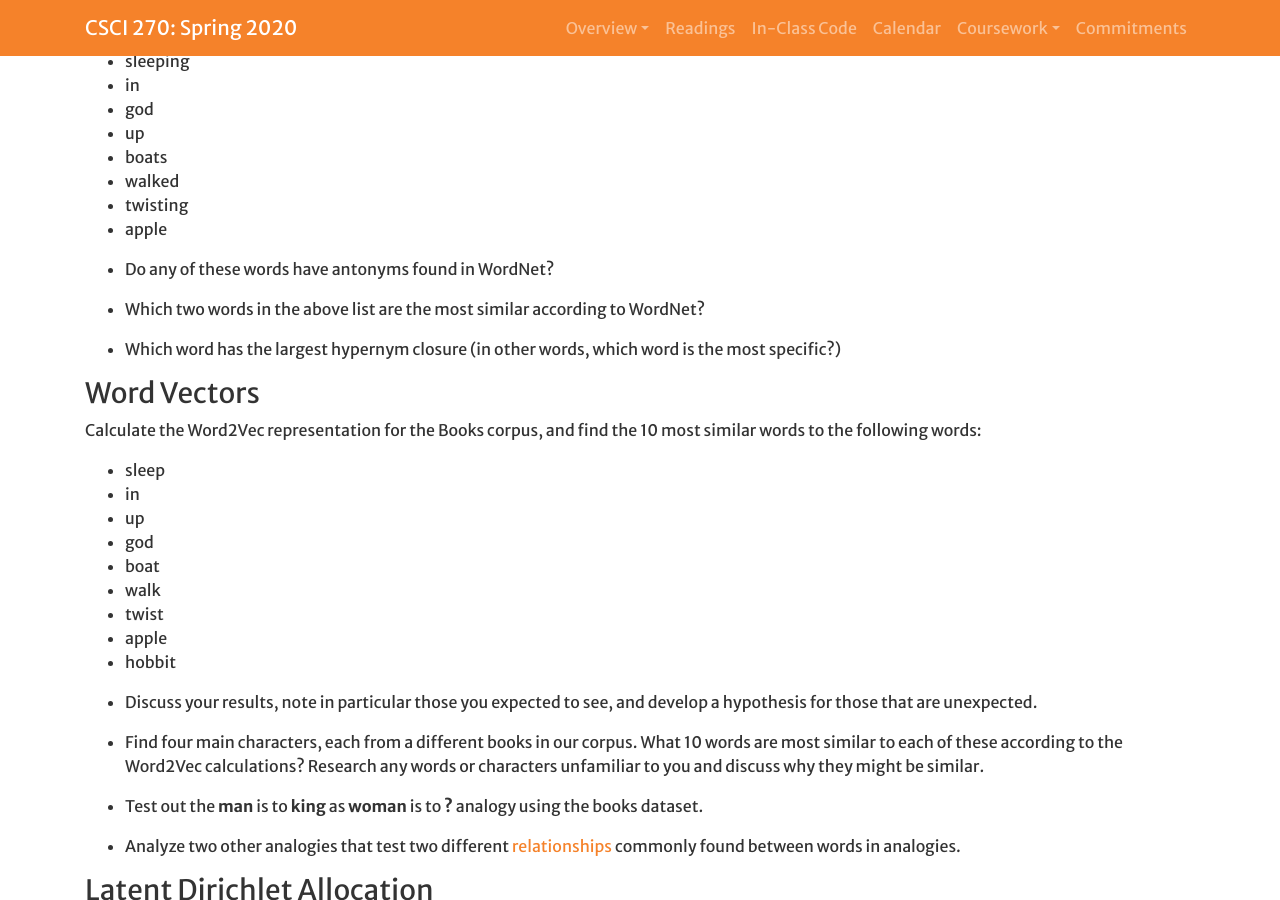
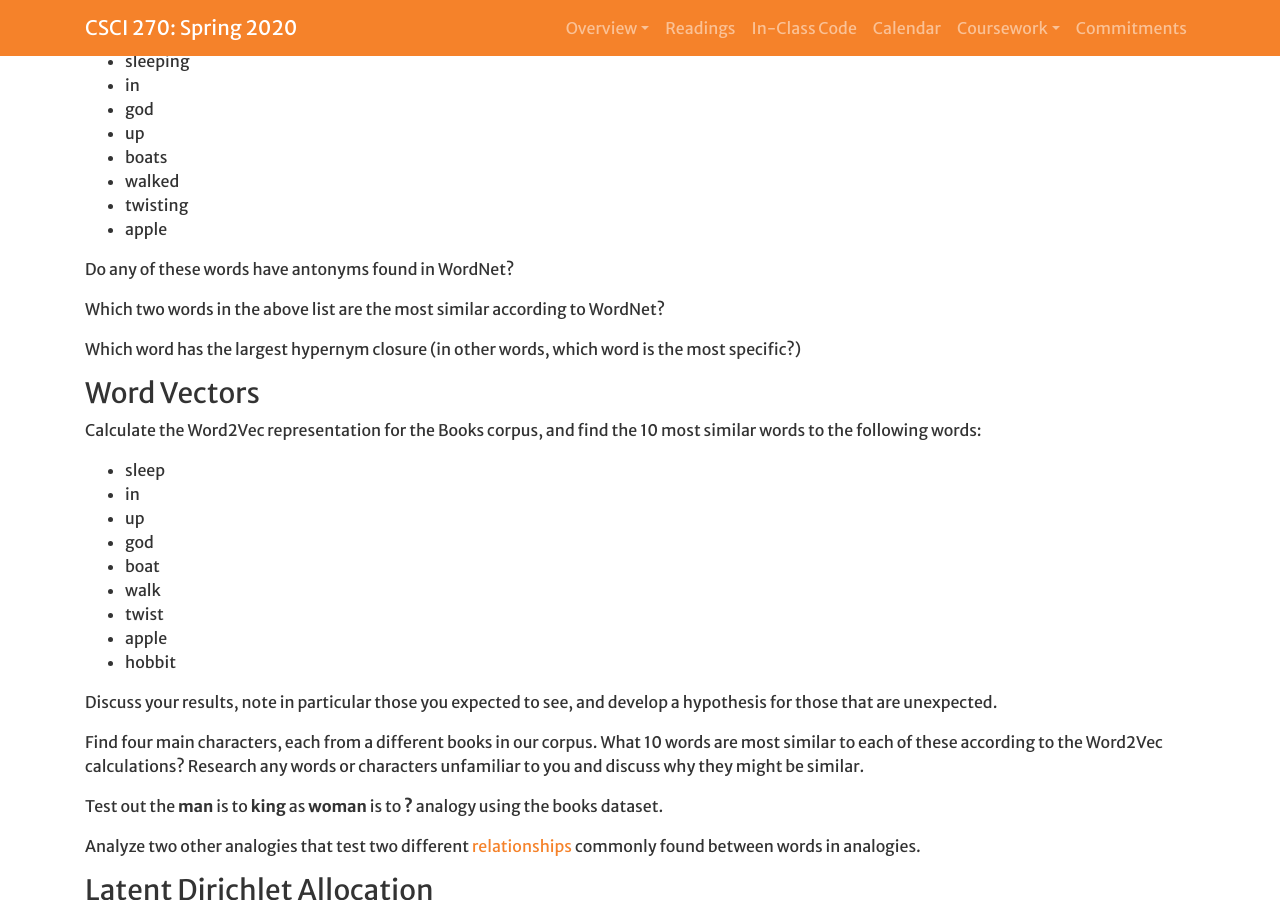
Before and after one commit to Hendrix-CS/csci270, a Jekyll site: the page built from labs/topic.md, in a window 1280 px wide and 900 px high, scrolled down 484 px. Built offline with Jekyll 4.4.1, drawn with Linux system fonts in a browser that asks for light colours; a script that is not in the unit is left out; our own code applies the rules of GitHub Pages for plain Markdown files.

```diff
--- a/labs/topic.md
+++ b/labs/topic.md
@@ -35,12 +35,12 @@ its hyponyms, for the following words:
 -   twisting
 -   apple
 
-* Do any of these words have antonyms found in WordNet?
+Do any of these words have antonyms found in WordNet?
 
-* Which two words in the above list are the most similar according to
+Which two words in the above list are the most similar according to
 WordNet?
 
-* Which word has the largest hypernym closure (in other words, which word
+Which word has the largest hypernym closure (in other words, which word
 is the most specific?)
 
 ### Word Vectors
@@ -58,18 +58,18 @@ Calculate the Word2Vec representation for the Books corpus, and find the
 -   apple
 -   hobbit
 
-* Discuss your results, note in particular those you expected to see, and
+Discuss your results, note in particular those you expected to see, and
 develop a hypothesis for those that are unexpected.
 
-* Find four main characters, each from a different books in our corpus.
+Find four main characters, each from a different books in our corpus.
 What 10 words are most similar to each of these according to the
 Word2Vec calculations? Research any words or characters unfamiliar to
 you and discuss why they might be similar.
 
-* Test out the **man** is to **king** as **woman** is to **?** analogy
+Test out the **man** is to **king** as **woman** is to **?** analogy
 using the books dataset.
 
-* Analyze two other analogies that test two different
+Analyze two other analogies that test two different
 [relationships](http://www.mhhe.com/socscience/english/spears/stu3/studisk/verbal_analogies/va_intro.htm)
 commonly found between words in analogies.
 
@@ -79,10 +79,10 @@ Use the [LdaModel
 class](https://radimrehurek.com/gensim/models/ldamodel.html) from gensim
 to find five topics for our books corpus.
 
-* Discuss the topics found and
+Discuss the topics found and
 any patterns you see.
 
-* For each topic, use this model to find the document that is most
+For each topic, use this model to find the document that is most
 relevant. Discuss the sensibility of this matching.
 
 ## What to Hand In
```
Also changed, not shown: index.md (+1 -0 lines), 1 other file.
